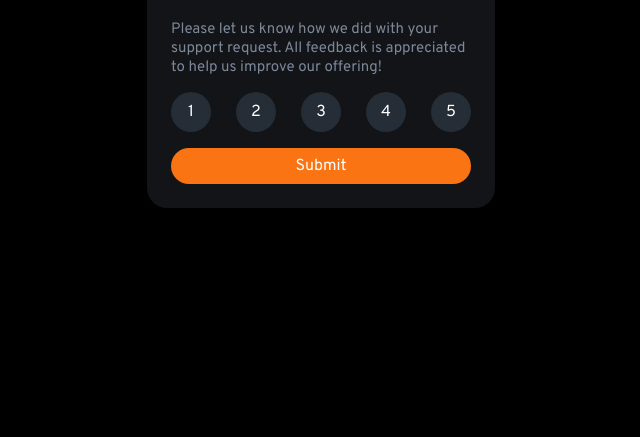
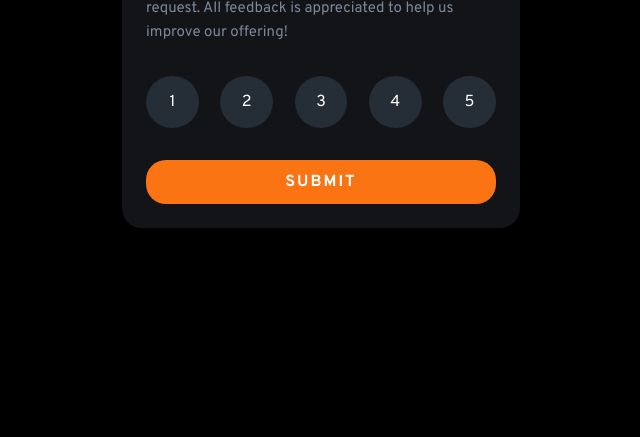
Before and after one commit to aljager1983/interactive-rating-component, a plain HTML site: page index.html in a window 1280 px wide. Shown: the part 363-800 px from the top of the page, without its empty margins (319-959 px from the left). Drawn offline with Linux system fonts and the light colour scheme.

Commit message:
for submission

```diff
--- a/index.html
+++ b/index.html
@@ -29,7 +29,7 @@
       <div id="num4" class="num">4</div>
       <div id="num5" class="num">5</div>
     </div>
-    <h2 id="submitbtn">Submit</h2>
+    <h2 id="submitbtn">SUBMIT</h2>
   <!-- Rating state end -->
   </div>
 
--- a/style.css
+++ b/style.css
@@ -23,10 +23,11 @@ main {
 }
 
 #rate {
+    margin: 1rem;
     display: grid;
     align-self: center;
     padding: 1.5rem;
-    width: 300px;
+    max-width: 350px;
     background-color: var(--VeryDarkBlue);
     border-radius: 20px;
 
@@ -57,12 +58,14 @@ main {
 }
 .numbers {
     display: flex;
+    padding: 1rem 0rem;
     justify-content: space-between;
     align-items: center;
 }
 
 .num {
     display: flex;
+    padding: 0.3rem;
     justify-content: center;
     align-items: center;
     height: 40px;
@@ -79,15 +82,19 @@ main {
 
 h1 {
     font-size: 2rem;
+    margin: 1rem 0 0 0;
 }
+
+
 h2 {
-    padding: .5rem;
+    padding: 0.75rem;
     margin: 1rem 0 0 0;
     font-size: 1rem;
-    font-weight: 400;
+    font-weight: 700;
     text-align: center;
     background-color: var(--orange);
     border-radius: 20px;
+    letter-spacing: 2px;
 }
 
 h2:hover {
@@ -95,6 +102,7 @@ h2:hover {
     background-color: white;
     color: black;
     box-shadow:  0 0 10px var(--MediumGrey);
+
 }
 
 h3 {
@@ -129,6 +137,7 @@ p {
     font-size: 15px;
     font-weight: 400;
     color: var(--MediumGrey);
+    line-height: 1.5rem;
 }
 
 #reload:hover {
@@ -148,3 +157,17 @@ p {
     75% { box-shadow: orange 0 0 25px;}
     100% { box-shadow: #e2e6e7 0 0 25px; }
 }
+
+@media (min-width: 900px) {
+    .num {
+        padding: 0.4rem;
+        font-size: 1rem;
+    }
+}
+
+@media (min-width: 1440px) {
+    .num {
+        padding: 0.5rem;
+        font-size: 1.1rem;
+    }
+}
```
Also changed, not shown: screenshot.jpg (added), 2 other files.
